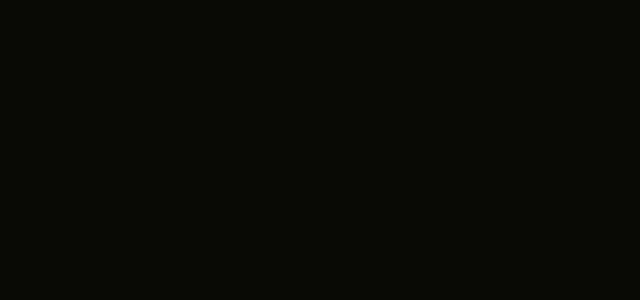
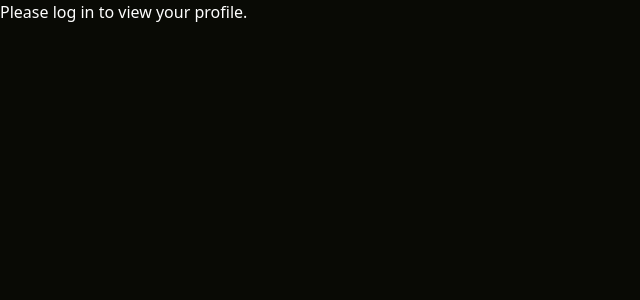
Before and after one commit to nikhil-chourasia/HackArena, a React (Vite) app in the folder frontend/: page /profile in a window 1280 px wide. Before the commit this address had no page. Shown: the top 300 px of the page, without its empty margins (0-640 px from the left). Built offline with nearby package versions, Linux system fonts and the light colour scheme.

Commit message:
profile avatar

```diff
--- a/frontend/src/App.jsx
+++ b/frontend/src/App.jsx
@@ -8,6 +8,7 @@ import Hackathons from "./components/pages/Hackathons.jsx";
 import Competitions from "./components/pages/Competitions.jsx";
 import Conferences from "./components/pages/Conferences.jsx";
 import Dashbord from "./components/pages/Dashbord.jsx";
+import UserProfile from "./components/User/UserProfile.jsx";
 
 function App() {
   return (
@@ -17,6 +18,7 @@ function App() {
         <Route path="/auth/callback" element={<AuthCallback />} />
         <Route path="/authentication" element={<Authentication />} />
         <Route path="/dashbord" element={<Dashbord />} />
+        <Route path="/profile" element={<UserProfile />} />
         <Route path="/host" element={<HackathonHost />} />
         <Route path="/hackathons" element={<Hackathons />} />
         <Route path="/competitions" element={<Competitions />} />
--- a/frontend/src/components/User/UserProfile.jsx
+++ b/frontend/src/components/User/UserProfile.jsx
@@ -1,11 +1,9 @@
-// filepath: e:\hackArena\frontend\src\components\User\UserProfile.jsx
-import React from "react";
 
 function UserProfile() {
   const githubUser = JSON.parse(localStorage.getItem("githubUser"));
 
   if (!githubUser) {
-    return <div>Please log in to view your profile.</div>;
+    return <div className="text-white"> Please log in to view your profile.</div>;
   }
 
   return (
--- a/frontend/src/components/pages/Navbar.jsx
+++ b/frontend/src/components/pages/Navbar.jsx
@@ -4,6 +4,7 @@ import avatar from "../../assets/avatar-placeholder.png";
 
 function Navbar() {
   const location = useLocation();
+  const githubUser = JSON.parse(localStorage.getItem("githubUser"));
 
   const isActive = (path) => location.pathname === path ? "active-event-slider text-black opacity-100" : "";
   const isActiveLink = (path) => location.pathname === path ? "active-link text-black opacity-100" : "text-white opacity-90";
@@ -38,7 +39,7 @@ function Navbar() {
       </ul>
       <div className="avatar flex items-center">
         <Link to="/profile" className="nav-link">
-          <img src={avatar} alt="Avatar" className="rounded-full w-[48px]" />
+          <img src={githubUser.avatarUrl} alt="Avatar" className="rounded-full w-[48px]" />
         </Link>
       </div>
     </div>
```
